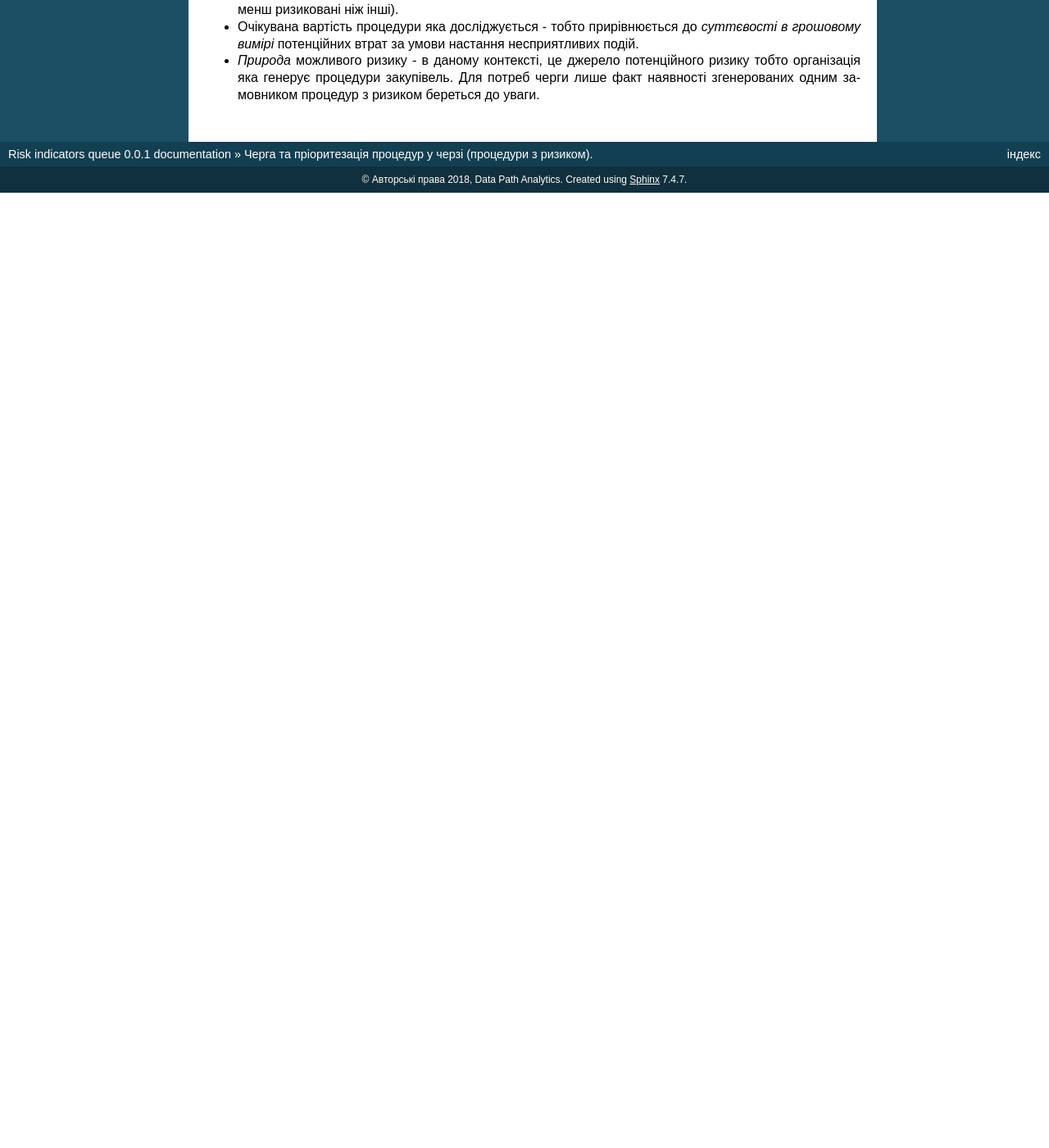
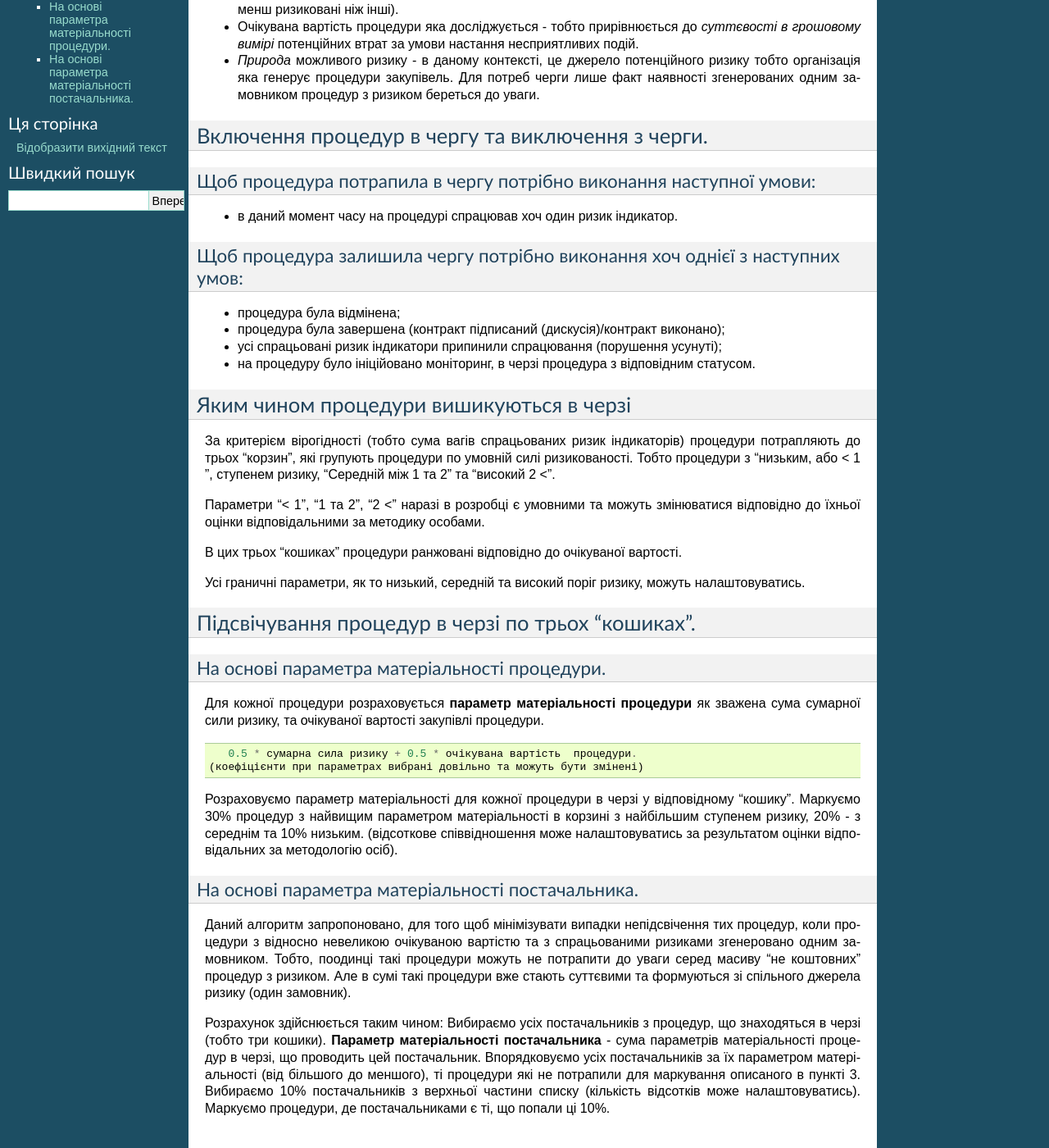
Before and after one commit to DataPathAnalytics/indicators-queue, a Sphinx documentation site: the page built from docs/description_queue.rst, in a window 1280 px wide and 1400 px high, scrolled down 426 px. Shown: the whole window at 82% size. Built offline with Sphinx 7.4.7, drawn with Linux system fonts in a browser that asks for light colours; before the commit the page ends 900 px from its top, so only the background shows below that; some of the changed text lies outside the part shown.

Commit message:
Update description_queue.rst

```diff
--- a/docs/description_queue.rst
+++ b/docs/description_queue.rst
@@ -16,3 +16,63 @@
 + Очікувана вартість процедури яка досліджується - тобто прирівнюється до *суттєвості в грошовому вимірі* потенційних втрат за умови настання несприятливих подій.
 
 + *Природа* можливого ризику - в даному контексті, це джерело потенційного ризику тобто організація яка генерує процедури закупівель. Для потреб черги лише факт наявності згенерованих одним замовником процедур з ризиком береться до уваги.
+
+*************************************************
+Включення процедур в чергу та виключення з черги.
+*************************************************
+
+Щоб процедура потрапила в чергу потрібно виконання наступної умови:
+===================================================================
+
++ в даний момент часу на процедурі спрацював хоч один ризик індикатор.
+
+Щоб процедура залишила чергу потрібно виконання хоч однієї з наступних умов:
+============================================================================
+
++ процедура була відмінена;
+
++ процедура була завершена (контракт підписаний (дискусія)/контракт виконано);
+
++ усі спрацьовані ризик індикатори припинили спрацювання (порушення усунуті);
+
++ на процедуру було ініційовано моніторинг, в черзі процедура з відповідним статусом.
+
+
+
+****************************************
+Яким чином процедури вишикуються в черзі
+****************************************
+
+За критерієм вірогідності (тобто сума вагів спрацьованих ризик індикаторів) процедури потрапляють до трьох “корзин”, які групують процедури по умовній силі ризикованості. Тобто процедури з “низьким,  або < 1 ”, ступенем ризику, “Середній між 1 та 2” та “високий  2 <”.
+
+Параметри “< 1”, “1 та 2”, “2 <” наразі в розробці є умовними та можуть змінюватися відповідно до їхньої оцінки відповідальними за методику особами.
+
+В цих трьох “кошиках” процедури ранжовані відповідно до очікуваної вартості.
+
+Усі граничні параметри, як то низький, середній та високий поріг ризику,  можуть налаштовуватись.
+
+**************************************************
+Підсвічування процедур в черзі по трьох “кошиках”.
+**************************************************
+
+На основі параметра матеріальності процедури.
+=============================================
+
+Для кожної процедури розраховується  **параметр матеріальності процедури** як зважена сума  сумарної сили ризику,  та  очікуваної вартості закупівлі процедури.
+
+.. code ::
+
+    0.5 * сумарна сила ризику + 0.5 * очікувана вартість  процедури.
+ (коефіцієнти при параметрах вибрані довільно та можуть бути змінені)
+
+Розраховуємо параметр матеріальності для кожної процедури в черзі у відповідному “кошику”. Маркуємо 30% процедур з найвищим параметром матеріальності в корзині з найбільшим ступенем ризику, 20% - з середнім та 10% низьким. (відсоткове співвідношення може налаштовуватись за результатом оцінки відповідальних за методологію осіб).
+
+
+На основі параметра матеріальності постачальника.
+=================================================
+
+Даний алгоритм запропоновано, для того щоб мінімізувати випадки непідсвічення тих процедур, коли процедури з відносно невеликою очікуваною вартістю та з спрацьованими ризиками згенеровано одним замовником. Тобто, поодинці такі процедури можуть не потрапити до уваги серед масиву “не коштовних” процедур з ризиком. Але в сумі такі процедури вже стають суттєвими та формуються зі спільного джерела ризику (один замовник).
+
+Розрахунок здійснюється таким чином:
+Вибираємо усіх постачальників з процедур, що знаходяться в черзі (тобто три кошики). **Параметр матеріальності постачальника** - сума параметрів матеріальності процедур в черзі, що проводить цей постачальник.
+Впорядковуємо усіх постачальників за їх параметром матеріальності (від більшого до меншого), ті процедури які не потрапили для маркування описаного в пункті 3. Вибираємо 10% постачальників з верхньої частини списку (кількість відсотків може налаштовуватись). Маркуємо процедури, де постачальниками є ті, що попали ці 10%.
```
